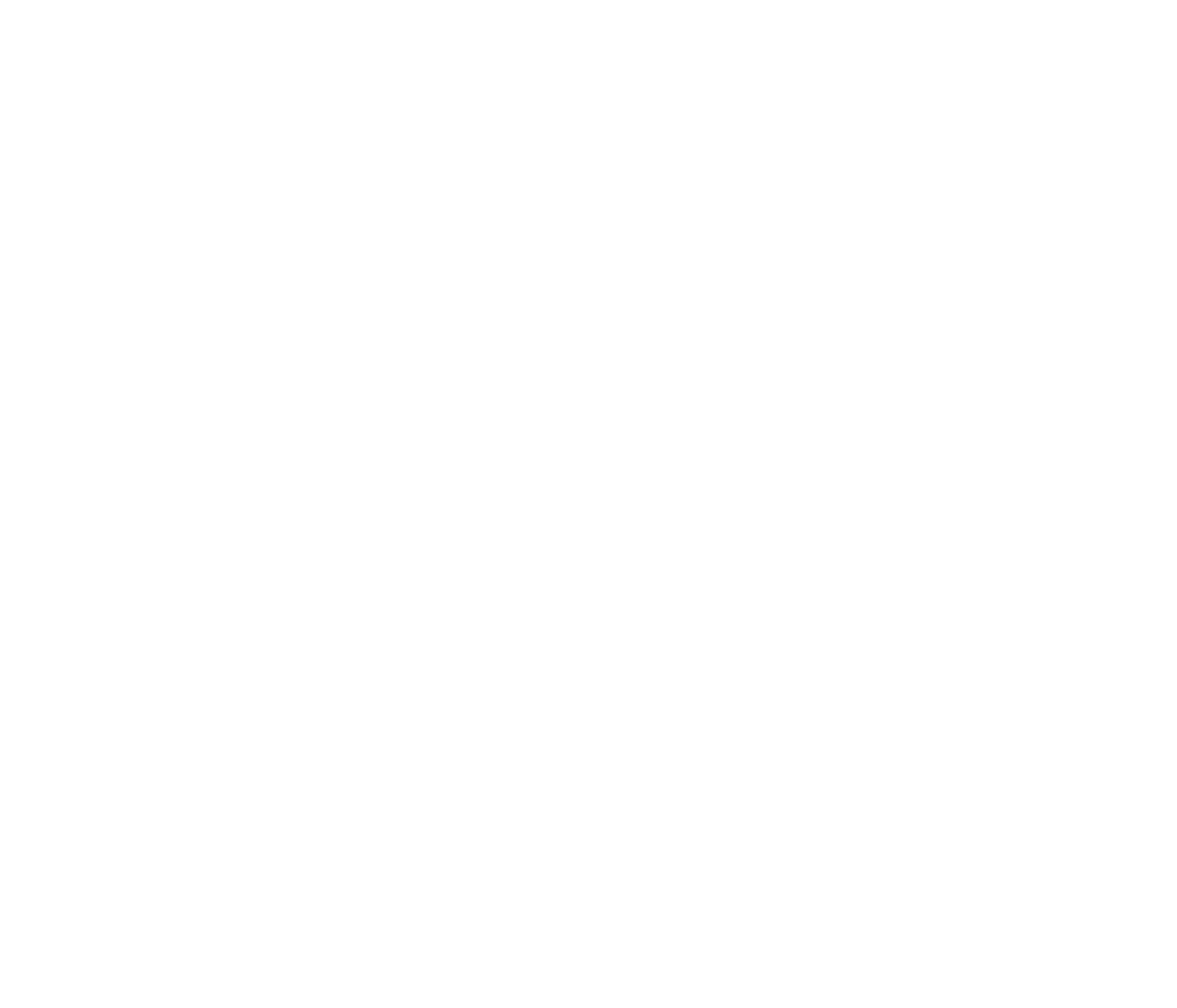
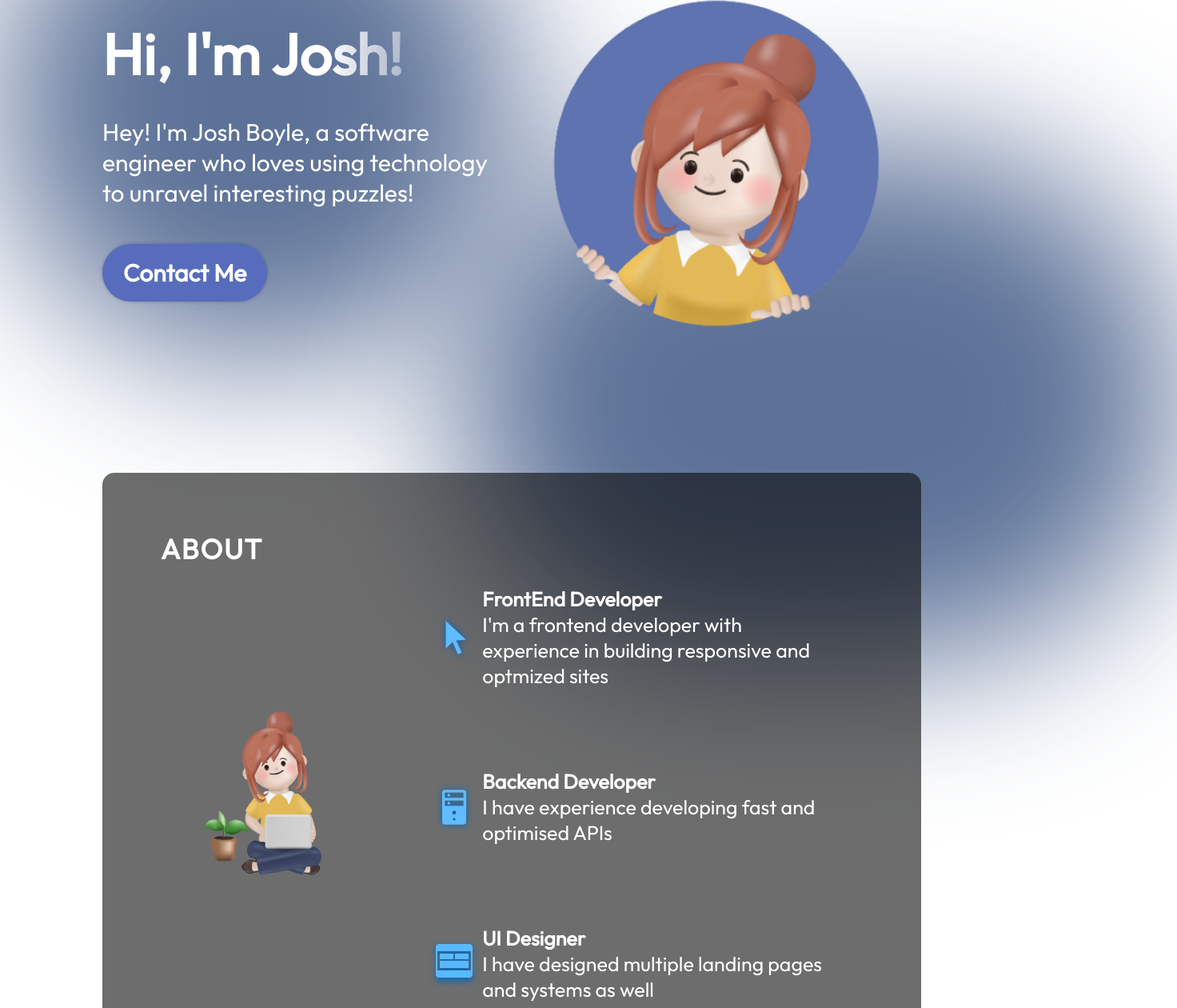
Before and after one commit to OiMickBoi/Personal-Website, a React (Vite) app in the folder react-portfolio/: page / in a window 1280 px wide. Shown: the part 213-1473 px from the top of the page at 80% size, 1472 px wide, since content can reach past the window. Before the commit the page ends 800 px from the top, so only its background shows below. Built offline with nearby package versions, Linux system fonts and the light colour scheme.

Commit message:
About section (#2)

```diff
--- a/react-portfolio/src/App.jsx
+++ b/react-portfolio/src/App.jsx
@@ -1,11 +1,15 @@
 import styles from "./App.module.css"
 import { NavBar } from "./components/NavBar/Navbar";
+import { Hero } from "./components/Hero/Hero";
+import { About } from "./components/About/About";
 
 function App() {
 
   return (
     <div className={styles.app}>
       <NavBar />
+      <Hero />
+      <About />
     </div>
   );
 }
--- a/react-portfolio/src/App.module.css
+++ b/react-portfolio/src/App.module.css
@@ -3,5 +3,5 @@
 .App {
   background-color: var(--color-bg);
   width: 100%;
-  height: 100;
+  height: 100%;
 }
--- /dev/null
+++ b/react-portfolio/src/components/About/About.jsx
@@ -0,0 +1,49 @@
+import React from "react";
+
+import { getImageUrl } from "../../utils";
+import styles from "./About.module.css";
+
+export const About = () => {
+  return (
+     <section className={styles.container} id="about">
+       <h2 className={styles.title}>About</h2>
+       <div className={styles.content}>
+         <img
+           src={getImageUrl("about/aboutImage.png")}
+           alt="Sitting with a laptop"
+           className={styles.aboutImage}
+         />
+
+         <ul className={styles.aboutItems}>
+           <li className={styles.aboutItem}>
+             <img src={getImageUrl("about/cursorIcon.png")} alt="CursorIcon" />
+
+
+             <div className={styles.aboutItemText}>
+               <h3>FrontEnd Developer</h3>
+               <p>I'm a frontend developer with experience in building
+                 responsive and optmized sites</p>
+             </div>
+           </li>
+
+           <li className={styles.aboutItem}>
+             <img src={getImageUrl("about/serverIcon.png")} alt="ServerIcon"/>
+             <div className={styles.aboutItemText}>
+               <h3>Backend Developer</h3>
+               <p>I have experience developing fast and optimised APIs</p>
+             </div>
+           </li>
+
+           <li className={styles.aboutItem}>
+             <img src={getImageUrl("about/uiIcon.png")} alt="uiIcon"/>
+             <div className={styles.aboutItemText}>
+               <h3>UI Designer</h3>
+               <p>I have designed multiple landing pages and systems as well</p>
+             </div>
+           </li>
+
+         </ul>
+       </div>
+     </section>
+  );
+};
--- /dev/null
+++ b/react-portfolio/src/components/About/About.module.css
@@ -0,0 +1,83 @@
+@import "../../vars.css";
+
+
+.container {
+  position: relative;
+  background-color: rgba(12, 12, 12, 0.6);
+  border-radius: 15px;
+  padding: 73px;
+  margin-top: 129px;
+  z-index: 1;
+  margin-left: 10%;
+  margin-right: 10%;
+}
+
+.title {
+  color: var(--color-text);
+  font-size: 35px;
+  letter-spacing: 1.75px;
+  text-transform: uppercase;
+}
+
+.content {
+  display: flex;
+  flex-direction: row;
+  align-items:center;
+}
+
+.aboutImage {
+  width: 35%;
+}
+
+.aboutItems {
+  color: var(--color-text);
+  display: flex;
+  flex-direction: column;
+  gap: 50px;
+}
+
+.aboutItem {
+  display: flex;
+  flex-direction: row;
+  align-items: center;
+  border-radius: 20px;
+  list-style: none;
+  padding: 25px;
+  background-image: linear-gradient(90deg, rgba(265, 215, 232, 0.42) 0%, rgba(255, 255, 255, 0));
+  background-size: 0 100%;
+  background-repeat: no-repeat;
+  transition: 0.4s;
+}
+
+.aboutItem:hover {
+  background-size: 100% 100%;
+}
+
+.aboutItem h3 {
+  font-size: 25px;
+  font-weight: 600;
+}
+
+.aboutItem p {
+  font-size: 25px;
+}
+
+@media screen and (max-width: 830px) {
+  .container {
+    background-color: transparent;
+    pading-right: 0;
+  }
+
+  .content {
+    flex-direction: column;
+  }
+
+  .aboutImage {
+    margin-top: 29px;
+  }
+
+  .aboutItem {
+    padding-left: 0;
+    padding-right: 0;
+  }
+}
--- /dev/null
+++ b/react-portfolio/src/components/Hero/Hero.jsx
@@ -0,0 +1,45 @@
+import React from "react";
+
+import { getImageUrl } from "../../utils";
+import styles from "./Hero.module.css";
+
+export const Hero = () => {
+  return (
+    <section className={styles.container}>
+      <div className={styles.content}>
+        <h1 className={styles.title}>Hi, I'm Josh!</h1>
+        <div className={styles.description}>
+
+        <p>Hey! I'm Josh Boyle, a software engineer who loves
+            using technology to unravel interesting puzzles!</p>
+          {/*
+
+
+            whether that's optimizing Pokémon team compositions
+            through machine learning or building scalable web
+            applications. With a foundation in Java and modern
+            web frameworks like React and Angular,
+            I bridge the gap between robust backend systems and
+            intuitive user experiences.</p>
+        <p>Currently, I'm diving into the fascinating world of quantum computing
+            while pursuing my passion for data science and machine learning.
+            My goal? To harness these technologies to tackle real-world challenges
+            and eventually launch ventures that transform traditional industries.
+            When I'm not coding, you'll find me documenting my technical adventures
+            through dev logs and exploring new ways to apply AI to both practical
+            problems and fun side projects.</p>
+
+        <p>Want to see what I'm building? Check out my latest projects below or join
+            me on my quantum computing journey through my dev logs.</p>
+          */}
+        </div>
+        <a href="mailto:joshuarb917@gmail.com" className={styles.contactBtn}>
+          Contact Me
+        </a>
+      </div>
+      <img src={getImageUrl("hero/heroImage.png")} alt="Hero image of me" className={styles.heroImg}/>
+        <div className={styles.topBlur}/>
+        <div className={styles.bottomBlur}/>
+     </section>
+  );
+};
--- /dev/null
+++ b/react-portfolio/src/components/Hero/Hero.module.css
@@ -0,0 +1,116 @@
+@import "../../vars.css";
+
+.container {
+  position:relative;
+  display:flex;
+  align-items: center;
+  justify-content: space-between;
+  margin-top: 49px;
+  z-index: 1;
+  margin-left: 10%;
+  margin-right: 10%;
+}
+
+.content {
+  display:flex;
+  flex-direction: column;
+  align-items: flex-start;
+  color: var(--color-text);
+  z-index: 1;
+}
+
+.title {
+
+  font-size: 72px;
+  font-weight: 900;
+  margin-bottom: 33px;
+  font-family: var(--font-roboto);
+  background: linear-gradient(
+    90deg,
+    rgba(255, 255, 255, 1) 75%,
+    rgba(255, 255, 255, 0) 120%
+  );
+  -webkit-text-fill-color: transparent;
+  -webkit-background-clip: text;
+}
+
+.description {
+  font-size: 30px;
+  font-family: var(--font-roboto);
+}
+
+.contactBtn {
+  text-decoration: none;
+  background-color: var(--color-primary);
+  color: var(--color-text);
+  border-radius: 100px;
+  font-size: 30px;
+  font-weight: 600;
+  margin-top: 45px;
+  padding: 17px 26px;
+  box-shadow: 0 0 4px 0 rgba(0, 0, 0, 0.25);
+}
+
+.heroImg {
+  width: 50%;
+  z-index: 1;
+
+  animation-name: floating;
+  animation-duration: 3s;
+  animation-iteration-count: infinite;
+  animation-timing-function: ease-in-out;
+
+}
+
+/* this part makes the hero image float*/
+@keyframes floating {
+  0% {
+    transform: translate(0, 0px);
+  }
+  50% {
+    transform: translate(0, 10px);
+  }
+  100% {
+    transform: translate(0, -0px);
+  }
+}
+
+/* this part gives the cool blur */
+
+.topBlur {
+  position: absolute;
+  width: 50vw;
+  height: 50vw;
+  min-width: 350px;
+  min-width: 350px;
+  top: -128px;
+  left: -10vw;
+  border-radius: 764px;
+  background: rgba(25, 55, 109, 0.7);
+  filter: blur(100px);
+  z-index: 0;
+}
+
+.bottomBlur {
+  position: absolute;
+  width: 70vw;
+  height: 50vw;
+  min-width: 350px;
+  min-width: 250px;
+  top: 246px;
+  right: -25vw;
+  border-radius: 764px;
+  background: rgba(25, 55, 109, 0.7);
+  filter: blur(100px);
+  z-index: 0;
+}
+
+@media screen and (max-width: 830px) {
+  .container {
+    flex-direction: column-reverse;
+  }
+
+  .content {
+    align-items: center;
+  }
+}
--- a/react-portfolio/src/components/NavBar/Navbar.jsx
+++ b/react-portfolio/src/components/NavBar/Navbar.jsx
@@ -17,7 +17,9 @@
         alt="menu-button"
         onClick={() => setMenuOpen(!menuOpen)}
       />
-      <ul className={styles.menuItems}>
+      <ul className={`${styles.menuItems} ${menuOpen && styles.menuOpen}`}
+        onClick={() => setMenuOpen(false)}
+        >
         <li><a href="#about">About</a></li>
         <li><a href="#experience">Experience</a></li>
         <li><a href="#projects">Projects</a></li>
--- a/react-portfolio/src/components/NavBar/Navbar.module.css
+++ b/react-portfolio/src/components/NavBar/Navbar.module.css
@@ -71,4 +71,9 @@
     box-shadow: 0 0 4px 0 rgba(0, 0, 0, 0.25);
 
   }
+
+  .menuOpen {
+    display: flex;
+    z-index: 1;
+  }
 }
--- a/react-portfolio/src/index.css
+++ b/react-portfolio/src/index.css
@@ -4,3 +4,7 @@
   padding: 0;
   font-family: "Outfit", Arial, Helvetica, sans-serif;
 }
+
+html {
+  scroll-behavior: smooth;
+}
```
Also changed, not shown: 2 other files (tests, documents, lock files or other folders).
